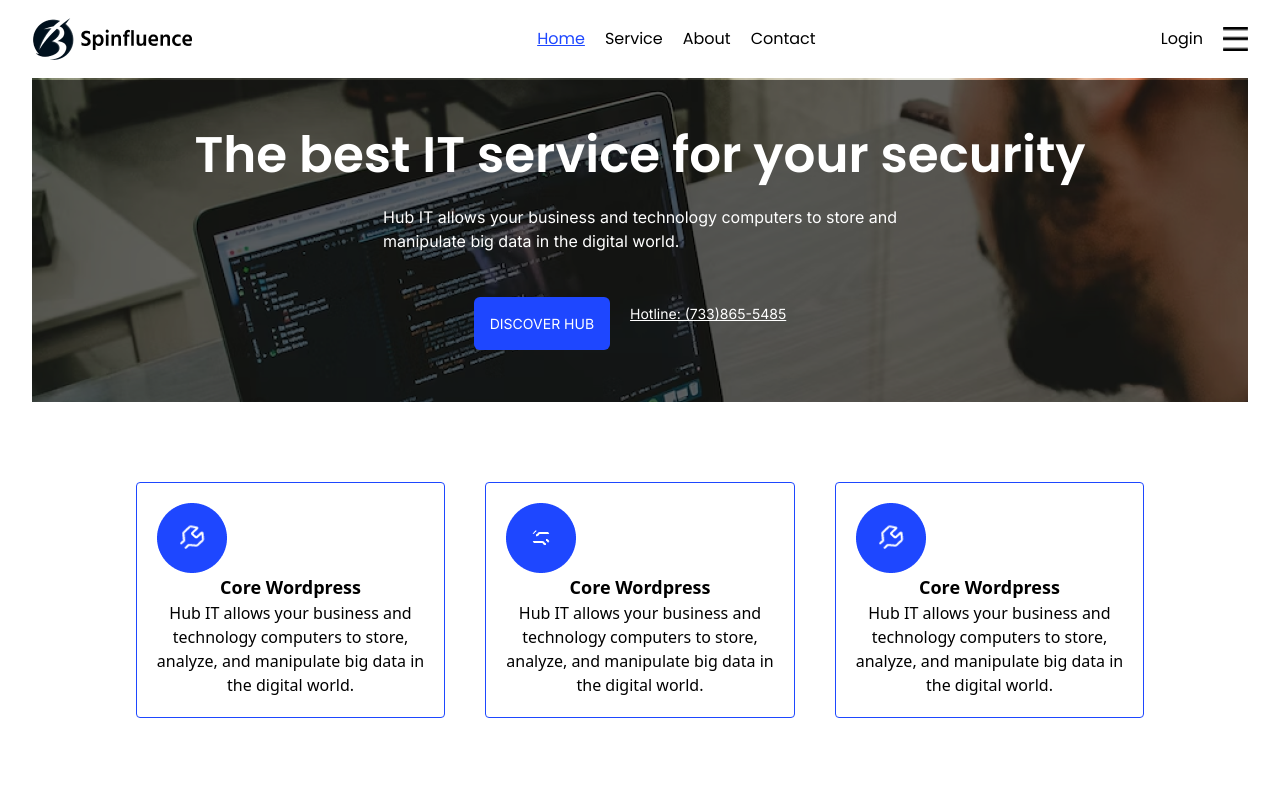
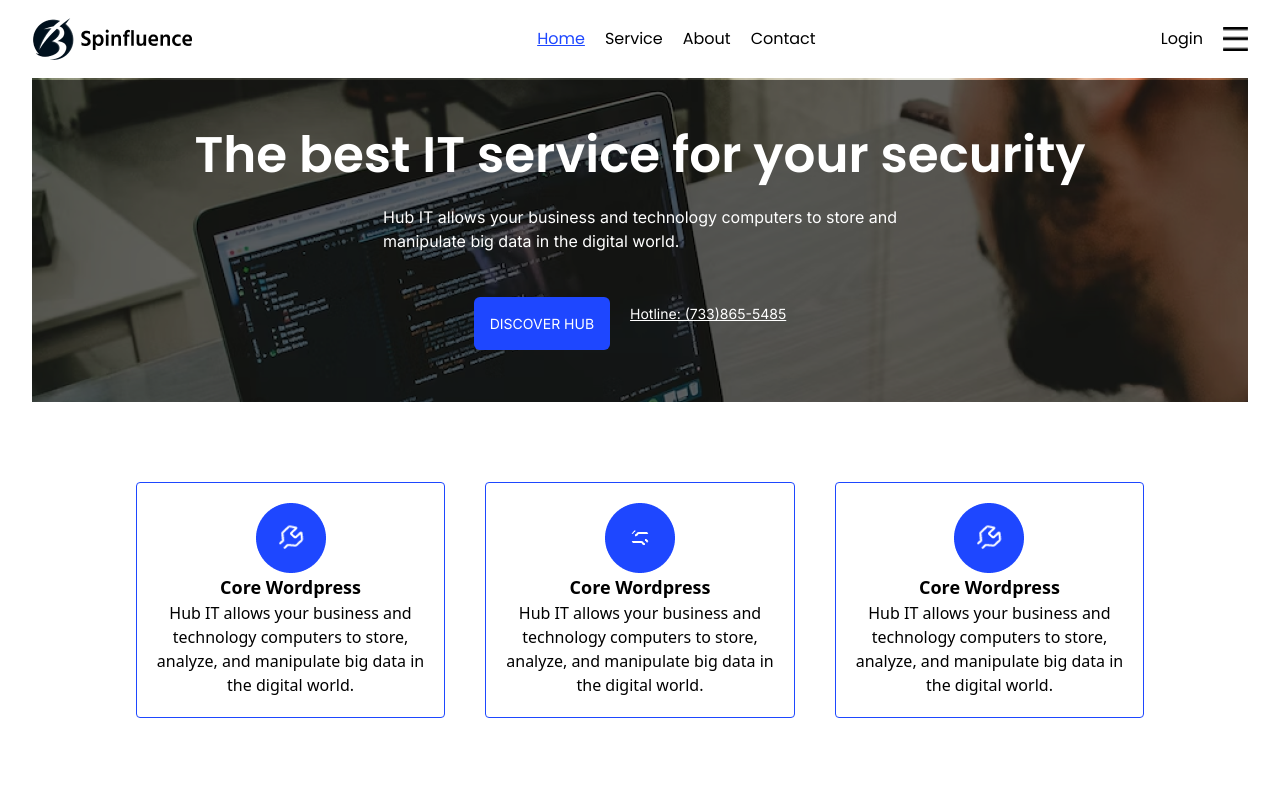
Before and after one commit to Alexandra4373/Spinfluence, a React (Vite) app: page / in a window 1280 px wide. Shown: the top 800 px of the page. Built offline with nearby package versions, Linux system fonts and the light colour scheme; a web font is replaced by a local one.

Commit message:
Update App.jsx

```diff
--- a/src/App.jsx
+++ b/src/App.jsx
@@ -125,7 +125,9 @@ function App() {
             <div className="py-20">
               <div className="flex flex-wrap justify-center  gap-10 ">
                 <div className=" border-primary border rounded p-5">
-                  <img src={word} />
+                  <div className="flex justify-center items-center">
+                    <img src={word} />
+                  </div>
                   <h4 className="text-center text-lg font-bold ">
                     Core Wordpress
                   </h4>
@@ -139,7 +141,9 @@ function App() {
                   </p>
                 </div>
                 <div className="border border-primary rounded p-5">
-                  <img src={press} />
+                  <div className="flex justify-center items-center">
+                    <img src={press} />
+                  </div>
                   <h4 className="text-center text-lg font-bold ">
                     Core Wordpress
                   </h4>
@@ -152,8 +156,11 @@ function App() {
                     the digital world.
                   </p>
                 </div>
-                <div className="border border-primary rounded p-5 justify-center">
-                  <img src={word} />
+
+                <div className="border border-primary rounded p-5 ">
+                  <div className="flex justify-center items-center">
+                    <img src={word} />
+                  </div>
                   <h4 className="text-center text-lg font-bold ">
                     Core Wordpress
                   </h4>
```
